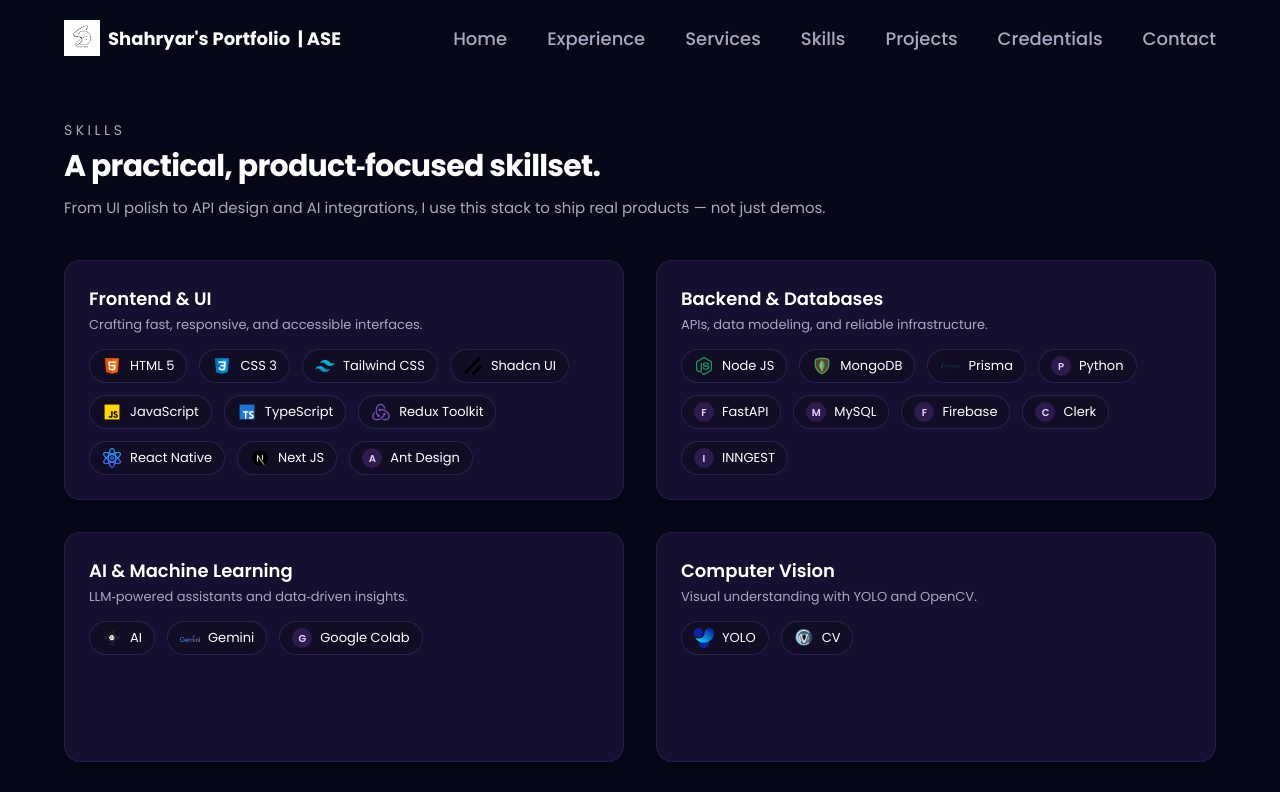
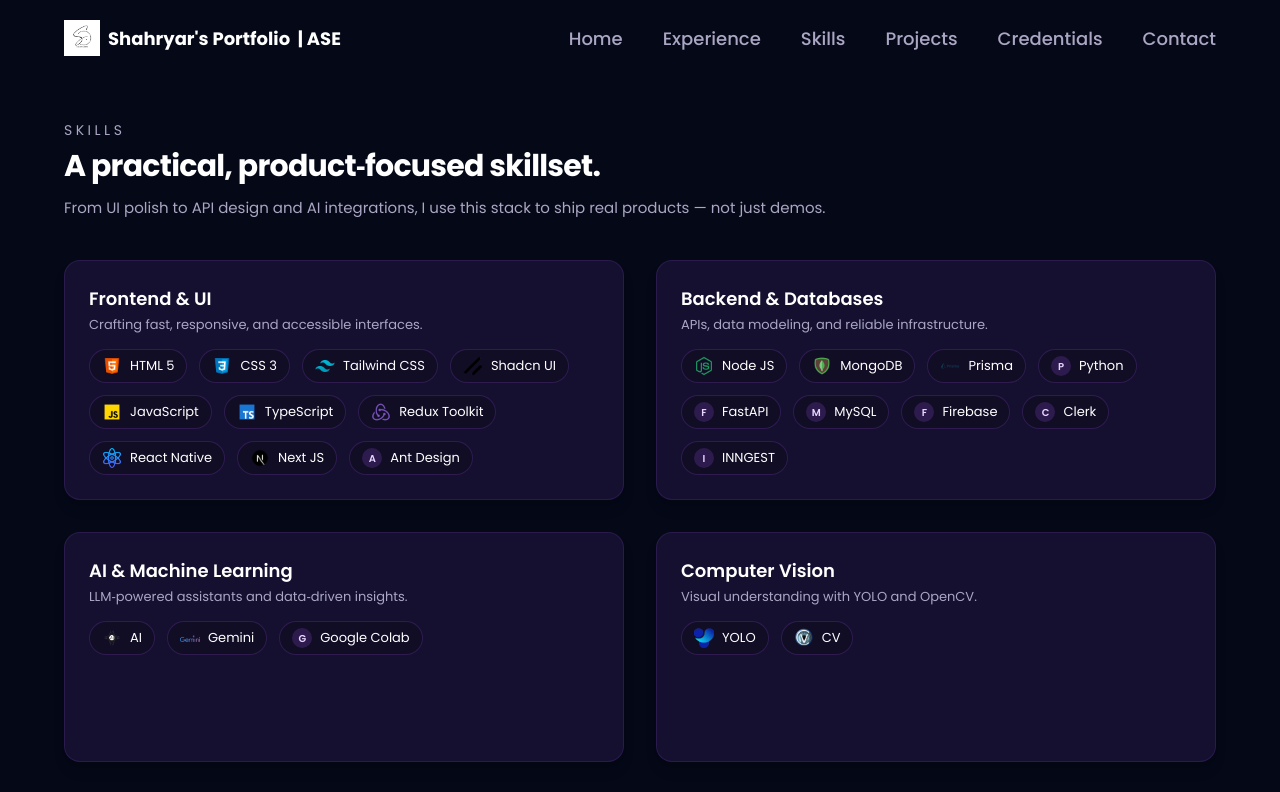
Before and after one commit to itshahryar/portfolio, a React (Vite) app: page /skills in a window 1280 px wide. Shown: the top 792 px of the page. Built offline with nearby package versions, Linux system fonts and the light colour scheme.

Commit message:
services commented

```diff
--- a/src/App.jsx
+++ b/src/App.jsx
@@ -63,7 +63,7 @@
         />
 
         {/* Services Page */}
-        <Route
+        {/* <Route
           path="/services"
           element={
             <div className="relative z-0 bg-primary">
@@ -72,10 +72,9 @@
               </div>
               <Services />
               <Footer />
-              {/* <Chatbot /> */}
             </div>
           }
-        />
+        /> */}
 
         {/* Skills Page */}
         <Route
--- a/src/components/Navbar.jsx
+++ b/src/components/Navbar.jsx
@@ -110,7 +110,7 @@
             </li>
 
             {/* Services link */}
-            <li
+            {/* <li
               className={`${
                 active === "Services" ? "text-white" : "text-secondary"
               } hover:text-white text-[18px] font-medium cursor-pointer`}
@@ -122,7 +122,7 @@
               >
                 Services
               </Link>
-            </li>
+            </li> */}
 
             {/* Skills link */}
             <li
@@ -226,7 +226,7 @@
                 </li>
 
                 {/* Services link */}
-                <li
+                {/* <li
                   className={`font-poppins font-medium cursor-pointer text-[16px] ${
                     active === "Services" ? "text-white" : "text-secondary"
                   }`}
@@ -236,7 +236,7 @@
                   }}
                 >
                   <Link to="/services">Services</Link>
-                </li>
+                </li> */}
 
                 {/* Skills link */}
                 <li
```
